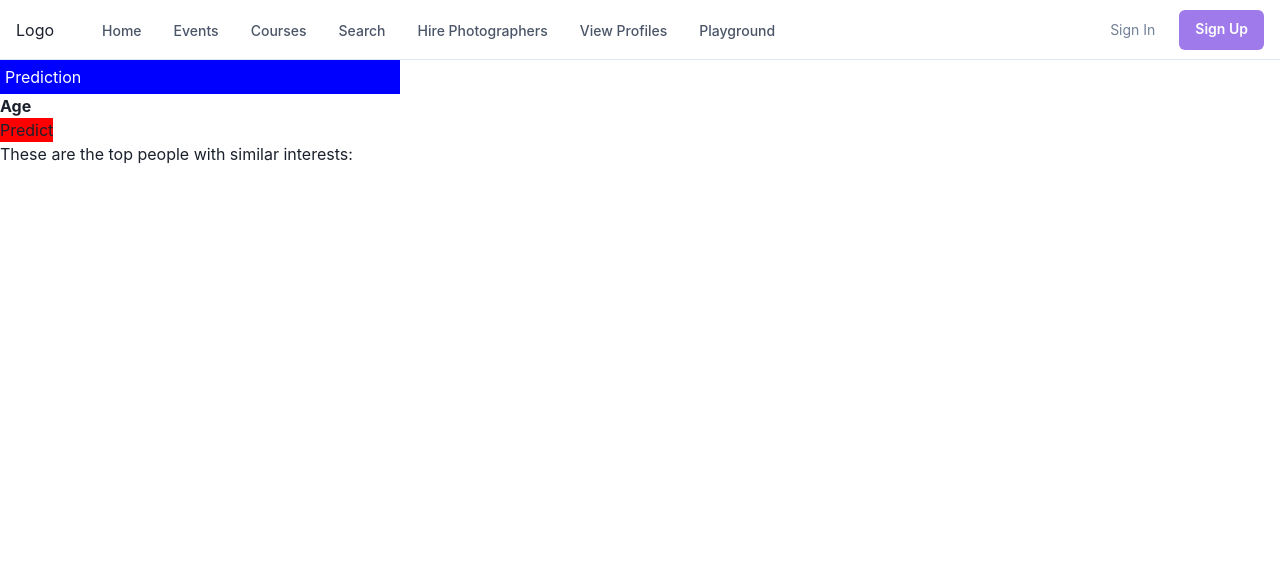
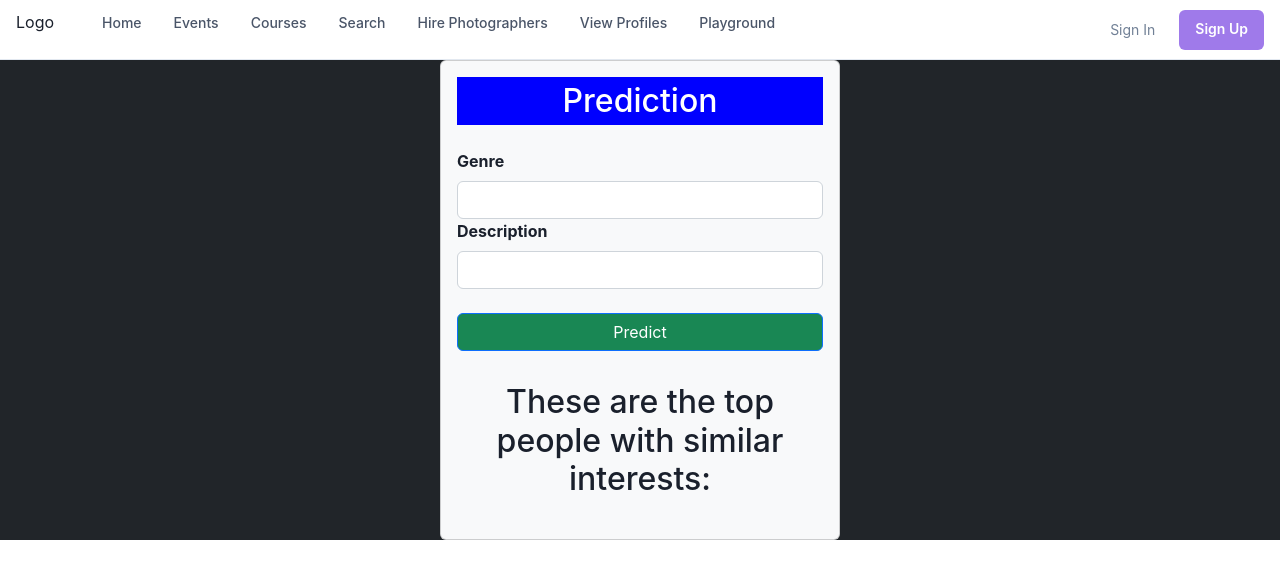
Before and after one commit to quintessentialdevrev/Colon-Problems_LOC5.0, a React (Vite) app in the folder colon-problems/: page /predict in a window 1280 px wide. Shown: the top 578 px of the page. Built offline with nearby package versions, Linux system fonts and the light colour scheme.

Commit message:
predict add, model new

```diff
--- a/colon-problems/model.jsx
+++ b/colon-problems/model.jsx
@@ -4,7 +4,7 @@ export default function Model() {
   return (
 	<div>
 		<iframe
-			src="https://ultimate07-stabilityai-stable-diffusion-2-1.hf.space"
+			src="https://somethingsomething1-stabilityai-stable-diffusion-2-1.hf.space"
 			frameborder="0"
 			width="850"
 			height="450"
--- a/colon-problems/src/App.jsx
+++ b/colon-problems/src/App.jsx
@@ -13,6 +13,7 @@ import Events from './components/Events/Events';
 import Model from '../model';
 import Course_main from './components/course_main';
 import Profile from './components/Profile/profile';
+import 'bootstrap/dist/css/bootstrap.min.css';
 
 
 function App() {
--- a/colon-problems/src/components/predict.jsx
+++ b/colon-problems/src/components/predict.jsx
@@ -66,8 +66,10 @@ export default function Predict() {
                 <h2 className='text-center mb-4' style={{color:'white',backgroundColor:'blue',padding:5}}>Prediction</h2>
                 <Form>
                    <Form.Check id = 'text'>
-                        <Form.Label><b>Age</b></Form.Label>
+                        <Form.Label><b>Genre</b></Form.Label>
                         <Form.Control type = 'text' onChange={e => setValues((prev)=>({...prev, quote: e.target.value}))}required></Form.Control>
+                        <Form.Label><b>Description</b></Form.Label>
+                        <Form.Control type = 'textarea' rows={5} ></Form.Control>
                     </Form.Check>
 
                     <Button onClick={handleSubmit} type="button" className='w-100 mt-4 bg-success' style={{backgroundColor:'red'}}>Predict</Button>
```
